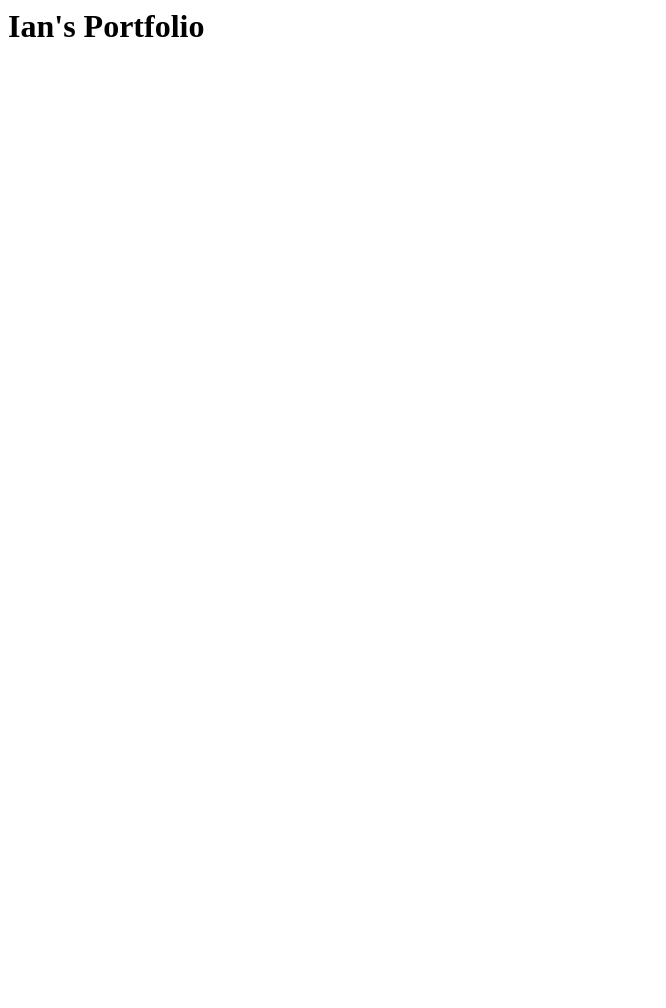
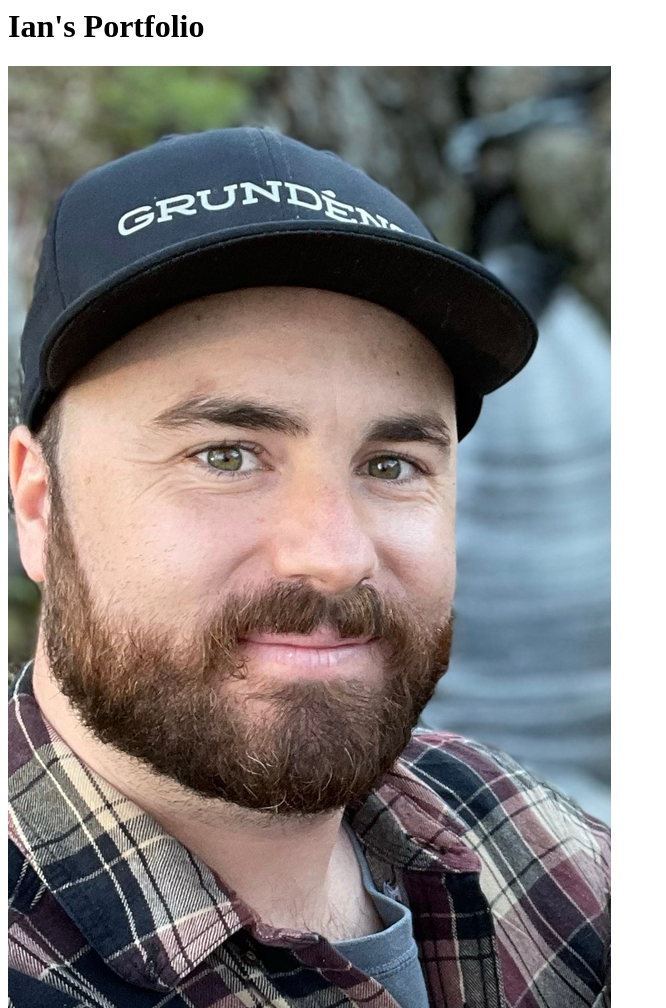
Before and after one commit to IanHTC/IanHTC.github.io, a plain HTML site: page index.html in a window 1280 px wide. Shown: the whole page, without its empty margins (0-666 px from the left). Before the commit the page ends 800 px from the top, so only its background shows below. Drawn offline with Linux system fonts and the light colour scheme; files whose address does not match are found by name.

Commit message:
Update index.html

```diff
--- a/index.html
+++ b/index.html
@@ -2,5 +2,4 @@
 
 <html>
   <h1>Ian's Portfolio</h1>
-  <img src="https://www.google.com/url?sa=i&url=https%3A%2F%2Fblog.hubspot.com%2Fmarketing%2Fgoogle-logo-history&psig=AOvVaw35pOy9bgcTUgoyWl-YOMBv&ust=1681056603600000&source=images&cd=vfe&ved=0CBAQjRxqFwoTCIDXuP_Vmv4CFQAAAAAdAAAAABAE />
-</html>
+  <img src="/Users/iancomee/Desktop/CourseWork/Course1/ProfilePic.JPEG"</html>
```
